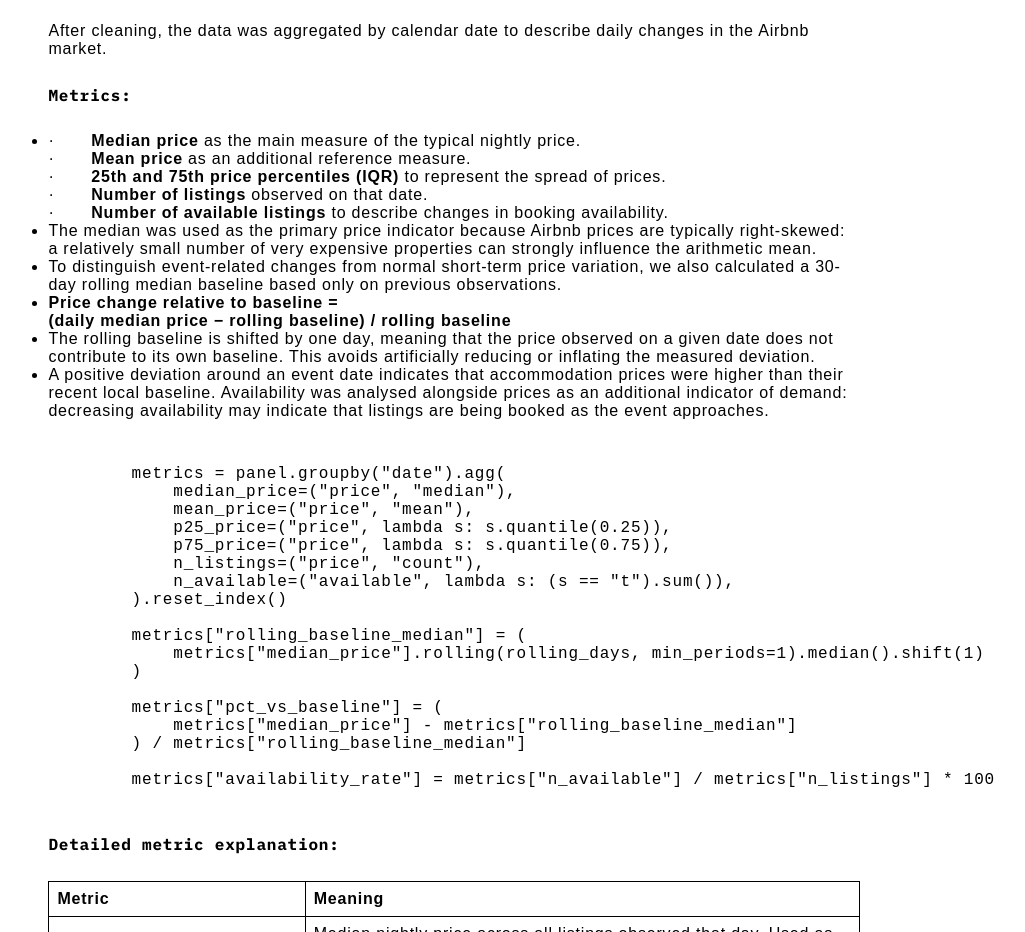
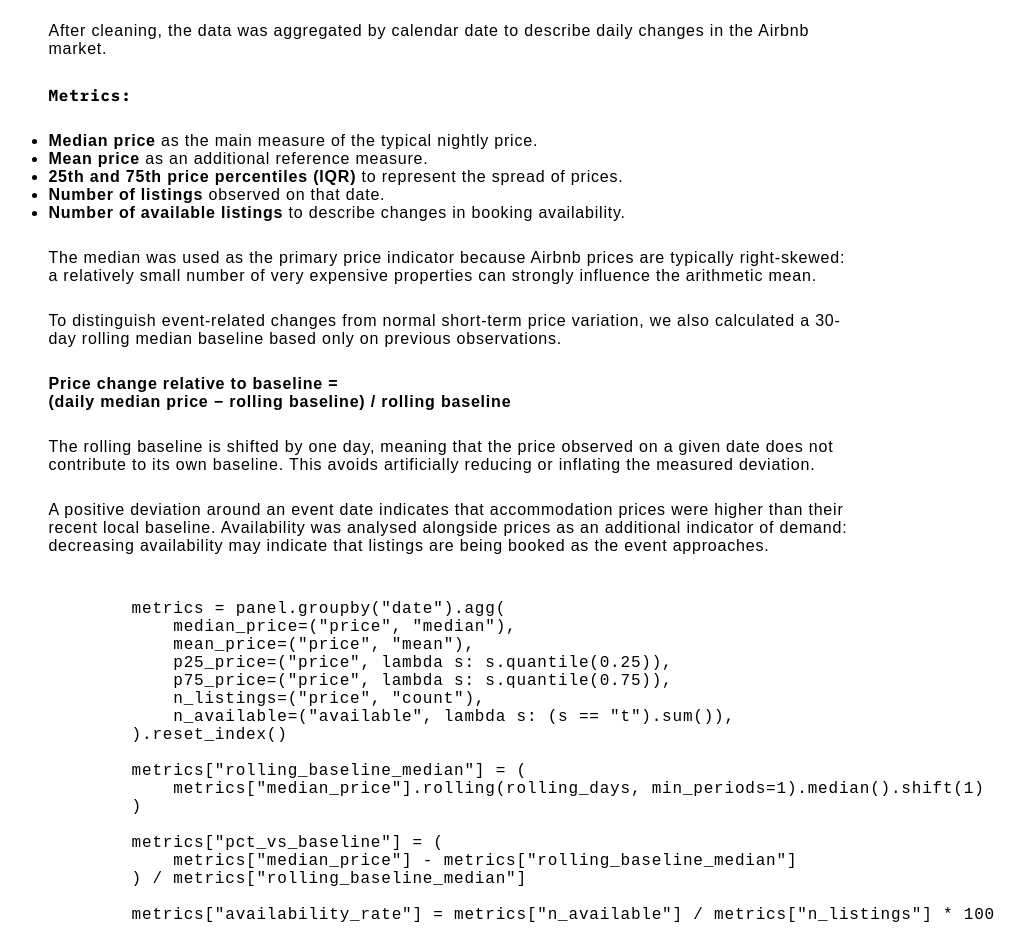
Before and after one commit to ghjez/events_and_rents, a plain HTML site: page methods.html in a window 1280 px wide. Shown: the part 3660-4592 px from the top of the page, without its empty margins (186-1211 px from the left). Drawn offline with Linux system fonts and the light colour scheme.

Commit message:
fix: metrics list

```diff
--- a/methods.html
+++ b/methods.html
@@ -114,13 +114,19 @@
         <h2>Data Analysis</h2>
         <p>After cleaning, the data was aggregated by calendar date to describe daily changes in the Airbnb market.</p>
         <h4>Metrics:</h4>
+
         <ul>
-        <li>·       <strong>Median price</strong> as the main measure of the typical nightly price.<br>·       <strong>Mean price</strong> as an additional reference measure.<br>·       <strong>25th and 75th price percentiles (IQR)</strong> to represent the spread of prices.<br>·       <strong>Number of listings</strong> observed on that date.<br>·       <strong>Number of available listings</strong> to describe changes in booking availability.</li>
-        <li>The median was used as the primary price indicator because Airbnb prices are typically right-skewed: a relatively small number of very expensive properties can strongly influence the arithmetic mean.</li>
-        <li>To distinguish event-related changes from normal short-term price variation, we also calculated a 30-day rolling median baseline based only on previous observations.</li>
-        <li><strong>Price change relative to baseline =<br>(daily median price − rolling baseline) / rolling baseline</strong></li>
-        <li>The rolling baseline is shifted by one day, meaning that the price observed on a given date does not contribute to its own baseline. This avoids artificially reducing or inflating the measured deviation.</li>
-        <li>A positive deviation around an event date indicates that accommodation prices were higher than their recent local baseline. Availability was analysed alongside prices as an additional indicator of demand: decreasing availability may indicate that listings are being booked as the event approaches.</li>
+        <li><strong>Median price</strong> as the main measure of the typical nightly price.</li>
+        <li><strong>Mean price</strong> as an additional reference measure.</li>
+        <li><strong>25th and 75th price percentiles (IQR)</strong> to represent the spread of prices.</li>
+        <li><strong>Number of listings</strong> observed on that date.</li>
+        <li><strong>Number of available listings</strong> to describe changes in booking availability.</li>
+        </ul>
+        <p>The median was used as the primary price indicator because Airbnb prices are typically right-skewed: a relatively small number of very expensive properties can strongly influence the arithmetic mean.</p>
+        <p>To distinguish event-related changes from normal short-term price variation, we also calculated a 30-day rolling median baseline based only on previous observations.</p>
+        <p><strong>Price change relative to baseline =<br>(daily median price − rolling baseline) / rolling baseline</strong></p>
+        <p>The rolling baseline is shifted by one day, meaning that the price observed on a given date does not contribute to its own baseline. This avoids artificially reducing or inflating the measured deviation.</p>
+        <p>A positive deviation around an event date indicates that accommodation prices were higher than their recent local baseline. Availability was analysed alongside prices as an additional indicator of demand: decreasing availability may indicate that listings are being booked as the event approaches.</p>
       </ul>
         <pre><code class="language-python">
         metrics = panel.groupby(&quot;date&quot;).agg(
```
